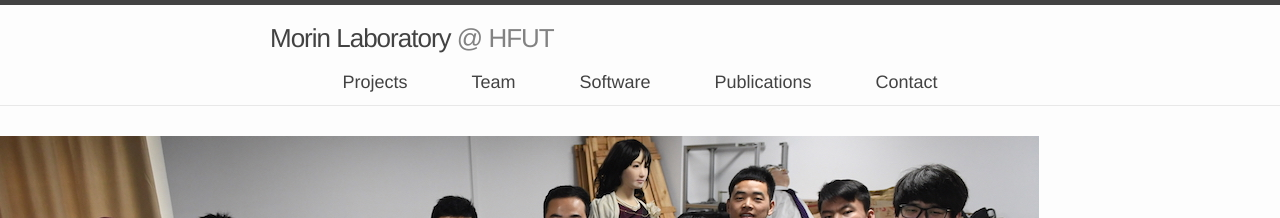
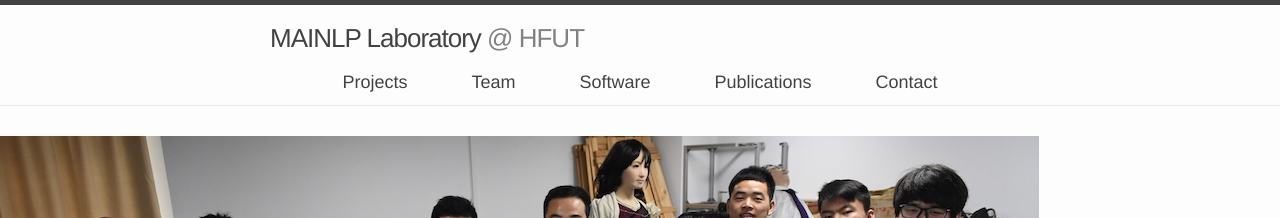
Before and after one commit to sxhfut/sxhfut.github.io, a Jekyll site: the page built from index.html, in a window 1280 px wide. Shown: the top 218 px of the page. Built offline with Jekyll 4.4.1, drawn with Linux system fonts in a browser that asks for light colours; nearby versions of some CDN libraries; some of the changed lines change nothing that is shown.

Commit message:
Update _config.yml

```diff
--- a/_config.yml
+++ b/_config.yml
@@ -1,6 +1,6 @@
 # Site settings
-title: Translational lymphoma research in the Morin laboratory at Simon Fraser University
-lab_name: Morin Laboratory
+title: Multimedia Affective Interaction and Natural Language Processing Group at Hefei University of Technology
+lab_name: MAINLP Laboratory
 author: >
   Xiao Sun
 institution: HFUT
```
